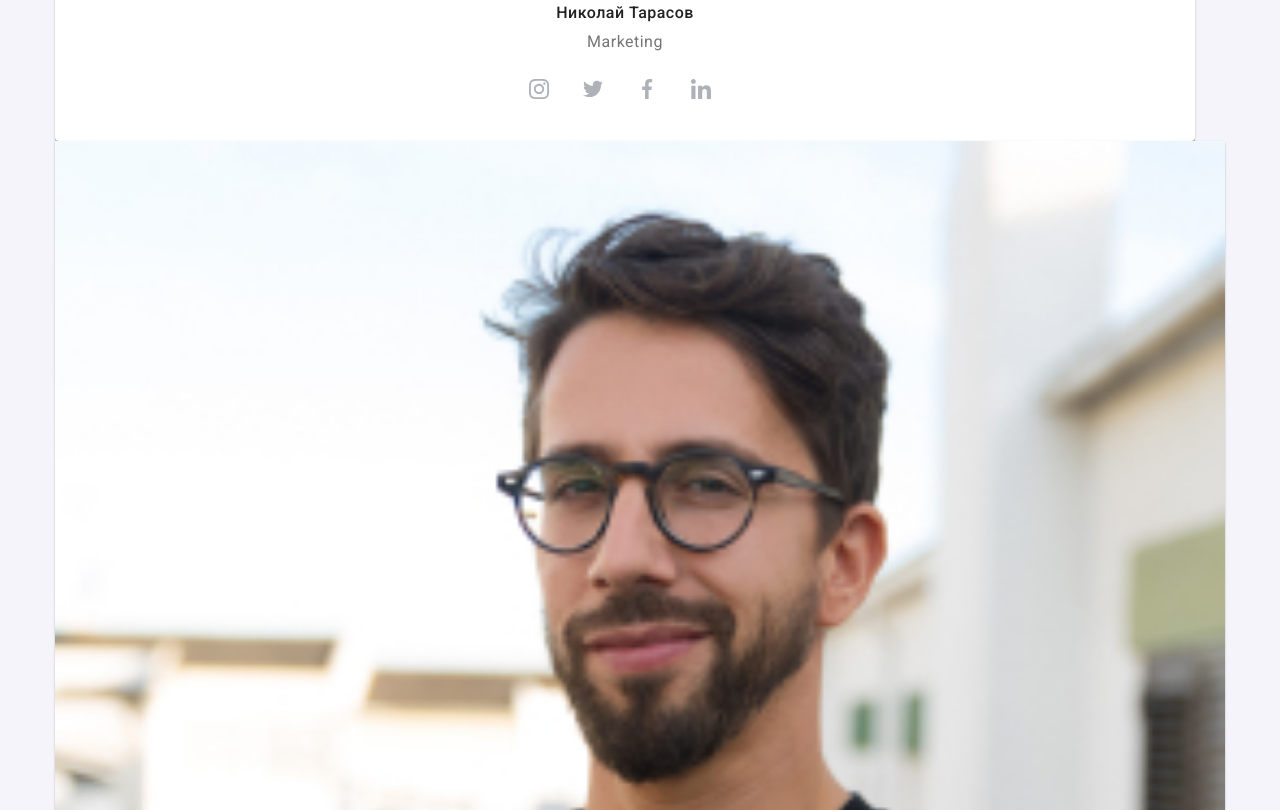
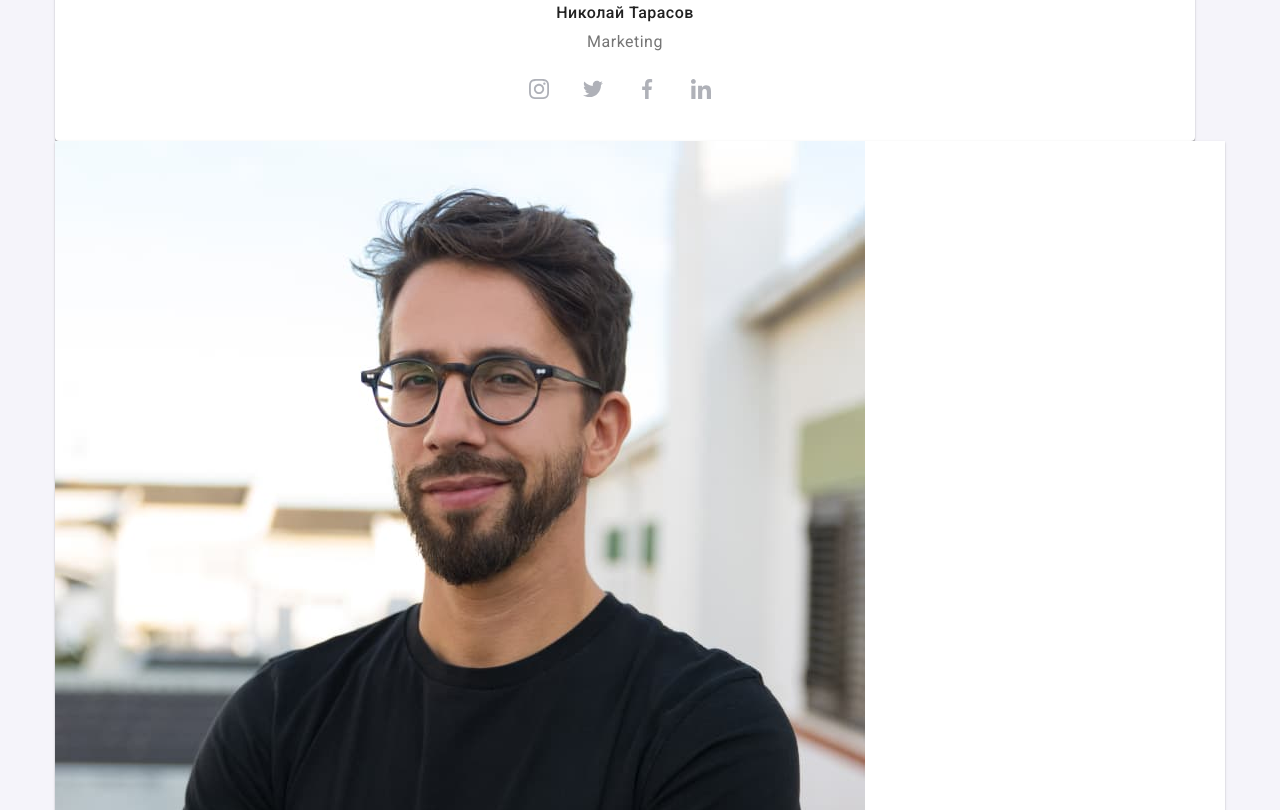
Before and after one commit to Pablo-Lipchanskyi/goit-markup-hw-08, a plain HTML site: page index.html in a window 1280 px wide. Shown: the part 4390-5200 px from the top of the page. Drawn offline with nearby package versions, Linux system fonts and the light colour scheme.

Commit message:
pictures

```diff
--- a/index.html
+++ b/index.html
@@ -311,16 +311,19 @@
                 </div>
             </li>
             <li class="comm-list__individ">
-                <img
+                <picture>
+                    <source
                 srcset="
-                  ./images/command/photo4mob.jpg  450w,
-                  ./images/command/photo4mobx2.jpg  900w,
-                  ./images/command/photo4tab.jpg  354w,
-                  ./images/command/photo4tabx2.jpg  708w,
-                  ./images/command/photo4desk.jpg 270w,
-                  ./images/command/photo4deskx2.jpg 540w"
-                sizes="(min-width: 1200px) 270px, (min-width: 768px) 354px, (min-width: 320px) 450px"
-                src="./images/photo4.jpg" alt="hero-image">
+                  ./images/command/photo4mob.jpg 1x 450w,
+                  ./images/command/photo4mobx2.jpg 2x  900w" media=“(max-width: 767px)“>
+                <source srcset="./images/command/photo4tab.jpg 1x 354w,
+                  ./images/command/photo4tabx2.jpg 2x 708w" media=“(max-width: 1199px)“>
+                <source srcset="./images/command/photo4desk.jpg 1x 270w,
+                  ./images/command/photo4deskx2.jpg 2x 540w" media=“(max-width: 1200px)“>
+
+                <img src="./images/photo4.jpg" alt="hero-image"
+                sizes="(min-width: 1200px) 270px, (min-width: 768px) 354px, (min-width: 320px) 450px">
+                </picture>
                 <div class="name-prof">
                 <h3>Михаил Ермаков</h3>
                 <p>UI Designer</p>
```
